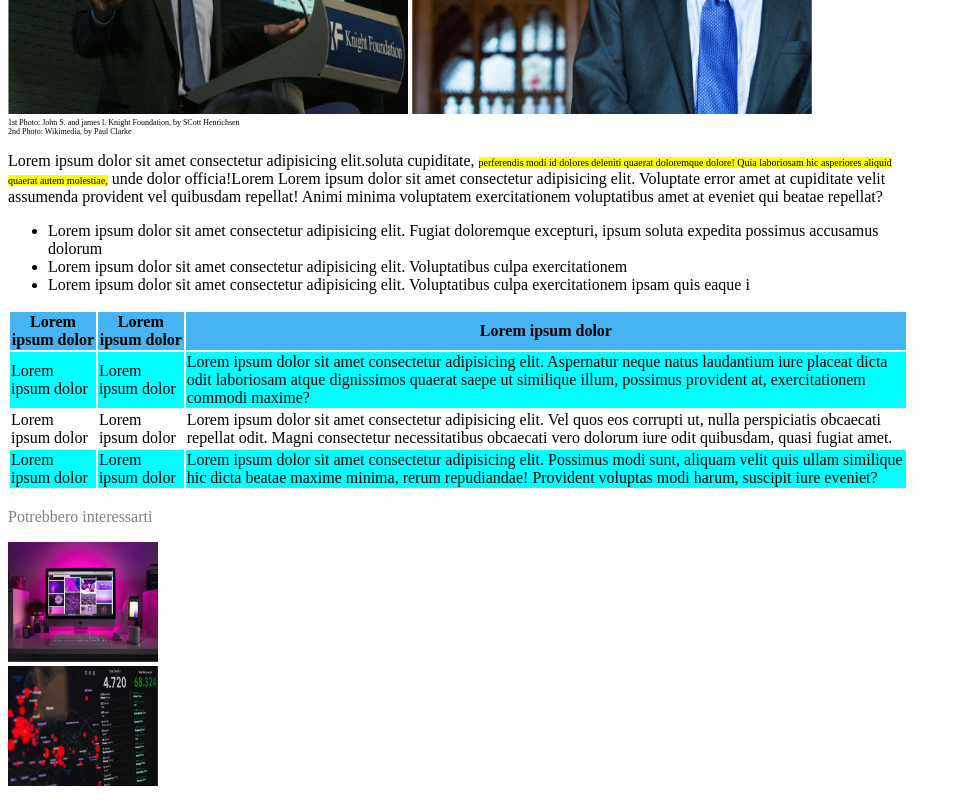
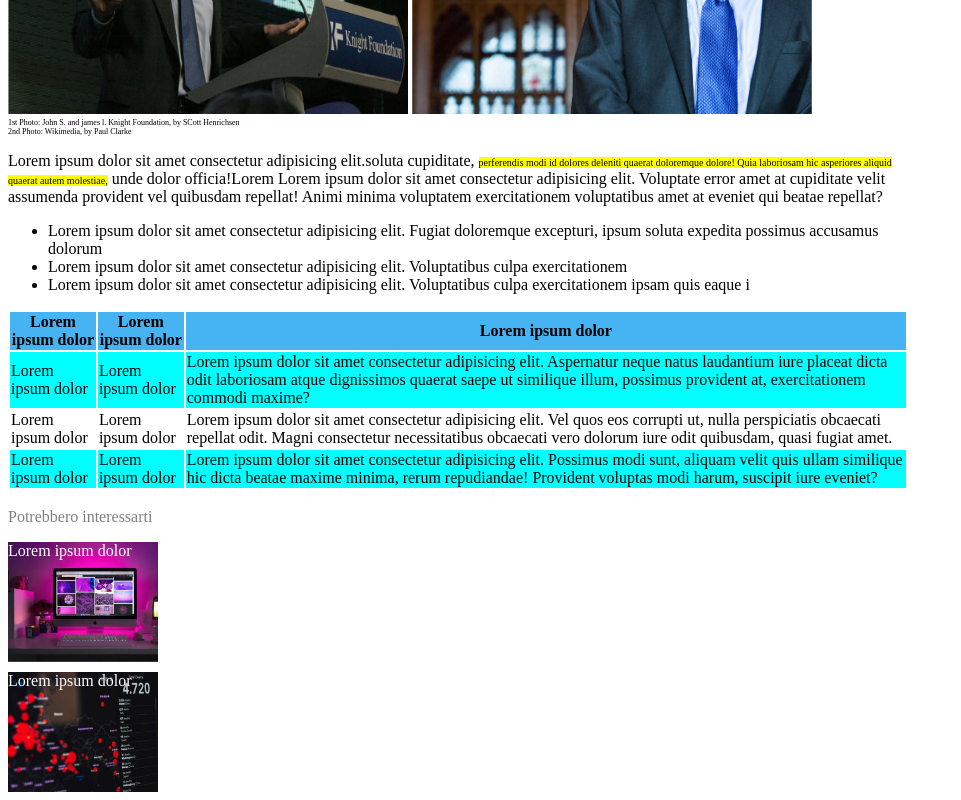
Before and after one commit to teoibnz/html-css-booleaner, a plain HTML site: page index.html in a window 1280 px wide. Shown: the part 348-1148 px from the top of the page, without its empty margins (0-961 px from the left). Drawn offline with Linux system fonts and the light colour scheme.

Commit message:
aggiunta scritte footer

```diff
--- a/css/style.css
+++ b/css/style.css
@@ -73,6 +73,19 @@ padding-top: 40px;;
     background-size: cover;
 }
 
-.container-foto{
+#container-footer-1{
+    background-image: url(../img/monitor.jpg);
+    height: 120px;
+    width: 150px;
+    background-size: cover;
+    color:white;
+    margin-bottom: 10px;
+}
 
+#container-footer{
+    background-image: url(../img/graph.jpg);
+    height: 120px;
+    width: 150px;
+    background-size: cover;
+    color:white;
 }
--- a/index.html
+++ b/index.html
@@ -73,12 +73,12 @@
 
     <footer>
         <p id="testo-footer">Potrebbero interessarti</p>
-        <div>
-            <img class="img-footer" src="img/monitor.jpg" alt="foto-monitor">
+        <div id="container-footer-1">
+            Lorem ipsum dolor
         </div>
 
-        <div>
-            <img class="img-footer" src="img/graph.jpg" alt="foto-monitor">
+        <div id="container-footer">
+            Lorem ipsum dolor
         </div>
     </footer>
 </body>
```
